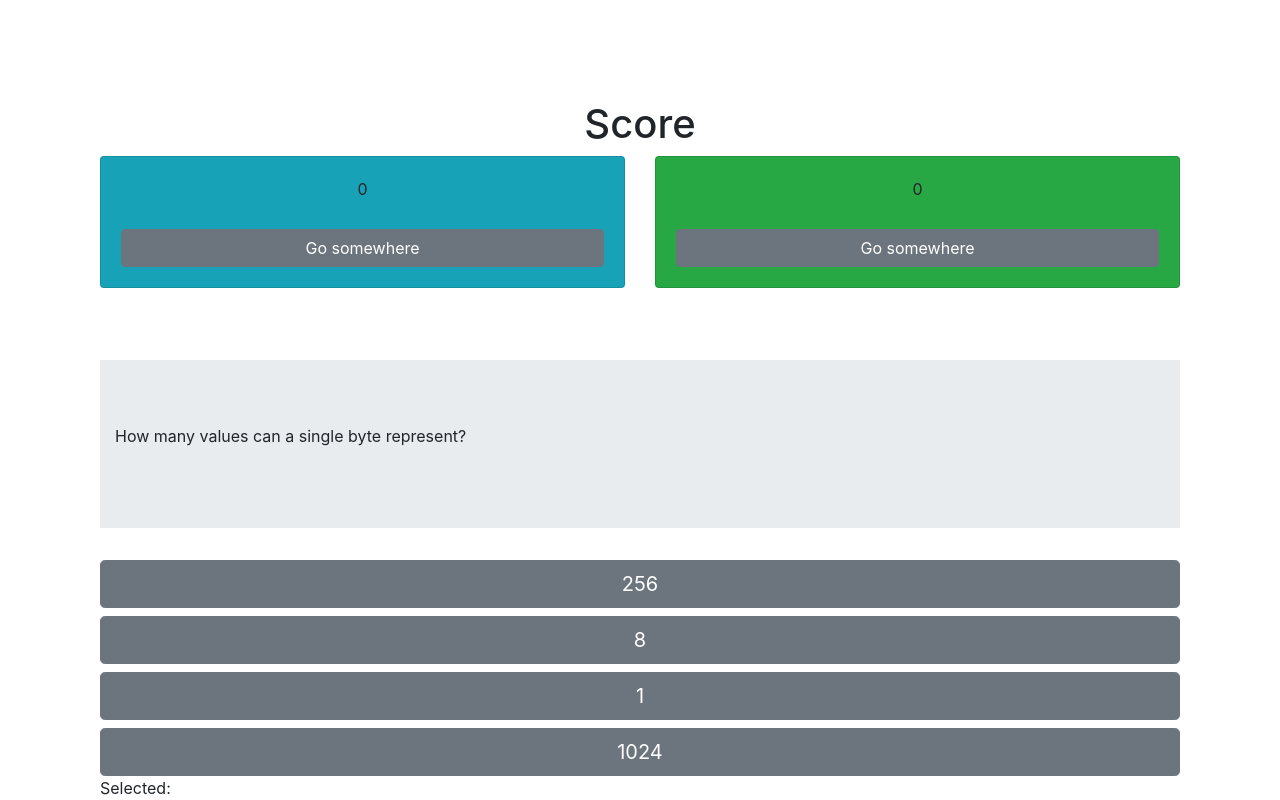
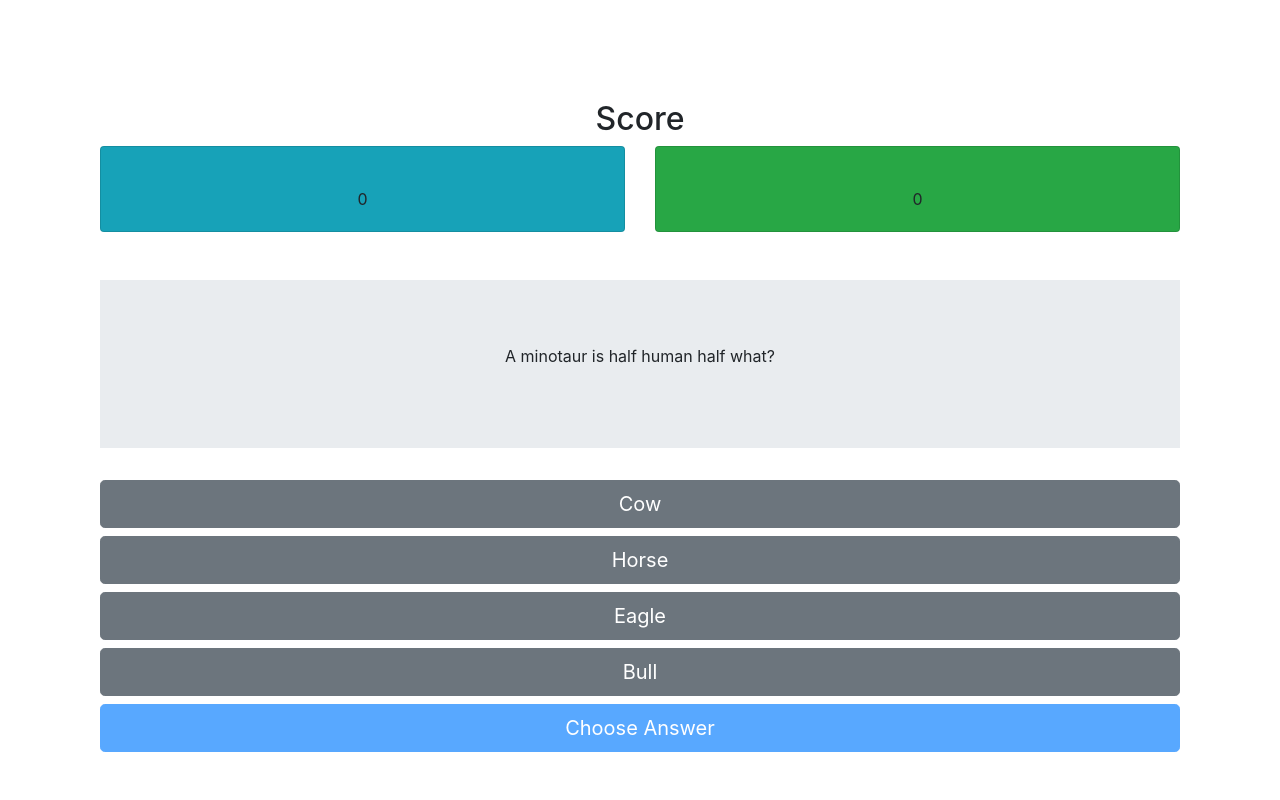
Before and after one commit to PrinceUmbrella/triviaGameTS, a React (Create React App) app in the folder trivia/: page /home in a window 1280 px wide. Shown: the top 800 px of the page. Built offline with nearby package versions, Linux system fonts and the light colour scheme.

Commit message:
refinments

```diff
--- a/trivia/src/components/CheckAnswer.tsx
+++ b/trivia/src/components/CheckAnswer.tsx
@@ -1,6 +1,6 @@
 import React from "react";
 import { useSelector } from "react-redux";
-import { Alert } from "reactstrap";
+import { Alert, UncontrolledAlert } from "reactstrap";
 
 function CheckAnswer() {
     const state: any = useSelector((state: any) => state);
@@ -8,9 +8,9 @@ function CheckAnswer() {
     const playerAnswer = state.playerAnswer;
 
     return answer === playerAnswer ? (
-        <Alert color="success">Correct Answer</Alert>
+        <UncontrolledAlert color="success">Correct Answer</UncontrolledAlert>
     ) : (
-        <Alert color="danger">{answer} is the correct answer</Alert>
+        <Alert color="danger">{answer} was the correct answer</Alert>
     );
 }
 
--- a/trivia/src/components/Game.tsx
+++ b/trivia/src/components/Game.tsx
@@ -4,7 +4,7 @@ import Score from "./Score";
 import QuestionsDisplay from "./Questions";
 import questionList from "../data/questionsInput.json";
 import { Question, Category, RootInput } from "../interfaces/gameInterfaces";
-import { Container } from "reactstrap";
+import { Container, Jumbotron } from "reactstrap";
 import { useDispatch, useSelector } from "react-redux";
 import CheckAnswer from "./CheckAnswer";
 import { setAnswer } from "../redux/action";
@@ -35,14 +35,18 @@ function Game() {
         getLevelQuestion(allQuestion, 5)
     );
 
+    allQuestion = shuffleArray(allQuestion);
     return (
         <Container>
             {state.currentQuestion === 10 ? (
-                <Final />
+                <Jumbotron>
+                    <Container>
+                        <Final />
+                    </Container>
+                </Jumbotron>
             ) : (
                 <div>
                     <Score />
-                    <br />
                     <br />
                     {state.answer !== "" && state.currentAnswer !== "" ? (
                         <CheckAnswer />
@@ -50,16 +54,10 @@ function Game() {
                         <div></div>
                     )}
                     <br />
-                    <QuestionsDisplay
-                        question={allQuestion[currentQuestion]}
-                        onClick={setCurrentAnswer}
-                    />
-                    <br />
+                    <QuestionsDisplay question={allQuestion[currentQuestion]} />
                     <br />
                 </div>
             )}
-
-            <p>Final Selected: {currentAnswer}</p>
         </Container>
     );
 }
--- a/trivia/src/components/Questions.tsx
+++ b/trivia/src/components/Questions.tsx
@@ -16,8 +16,6 @@ function QuestionsDisplay(props?: any) {
     const currentQuestionNum: any = useSelector((state) => state);
 
     async function buttonClicked() {
-        props.onClick(rSelected);
-        // TO-DO set points accordingly
         dispatch(setPlayerAnswer(rSelected));
         dispatch(setAnswer(question.answer));
 
@@ -36,7 +34,7 @@ function QuestionsDisplay(props?: any) {
     return (
         <div>
             <Jumbotron fluid>
-                <Container fluid>
+                <Container fluid align={"center"}>
                     <p>{question.question}</p>
                 </Container>
             </Jumbotron>
@@ -54,7 +52,7 @@ function QuestionsDisplay(props?: any) {
                     </Button>
                 );
             })}
-            <p>Selected: {rSelected}</p>
+
             {rSelected ? (
                 <Button
                     color="primary"
--- a/trivia/src/components/Score.tsx
+++ b/trivia/src/components/Score.tsx
@@ -9,24 +9,22 @@ function Score() {
 
     return (
         <div className="App">
-            <h1>Score</h1>
+            <h2>Score</h2>
             <Row>
                 <Col sm="6">
                     <Card body color="info">
-                        <CardTitle>{currentValue.players[0].score}</CardTitle>
-                        <CardText>{currentValue.players[0].name}</CardText>
-                        <Button onClick={() => dispatch(updateScore(0, 1))}>
-                            Go somewhere
-                        </Button>
+                        <CardTitle>
+                            <h3>{currentValue.players[0].name}</h3>
+                        </CardTitle>
+                        <CardText>{currentValue.players[0].score}</CardText>
                     </Card>
                 </Col>
                 <Col sm="6">
                     <Card body color="success">
-                        <CardTitle>{currentValue.players[1].score}</CardTitle>
-                        <CardText>{currentValue.players[1].name}</CardText>
-                        <Button onClick={() => dispatch(updateScore(1, 1))}>
-                            Go somewhere
-                        </Button>
+                        <CardTitle>
+                            <h3>{currentValue.players[1].name}</h3>
+                        </CardTitle>
+                        <CardText>{currentValue.players[1].score}</CardText>
                     </Card>
                 </Col>
             </Row>
--- a/trivia/src/redux/reducer.tsx
+++ b/trivia/src/redux/reducer.tsx
@@ -11,7 +11,7 @@ const initalState = {
             score: 0,
         },
     ],
-    currentQuestion: 9,
+    currentQuestion: 0,
     answer: "",
     playerAnswer: "",
 };
```
